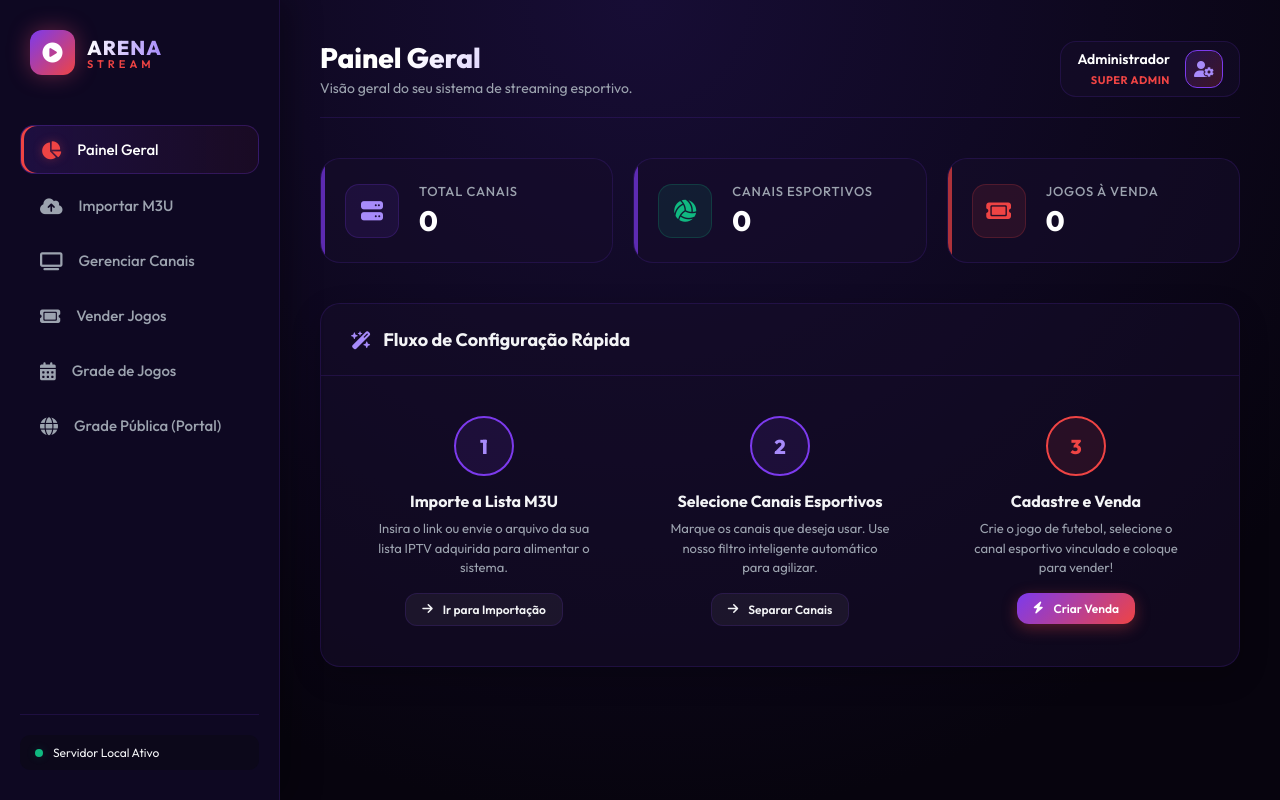
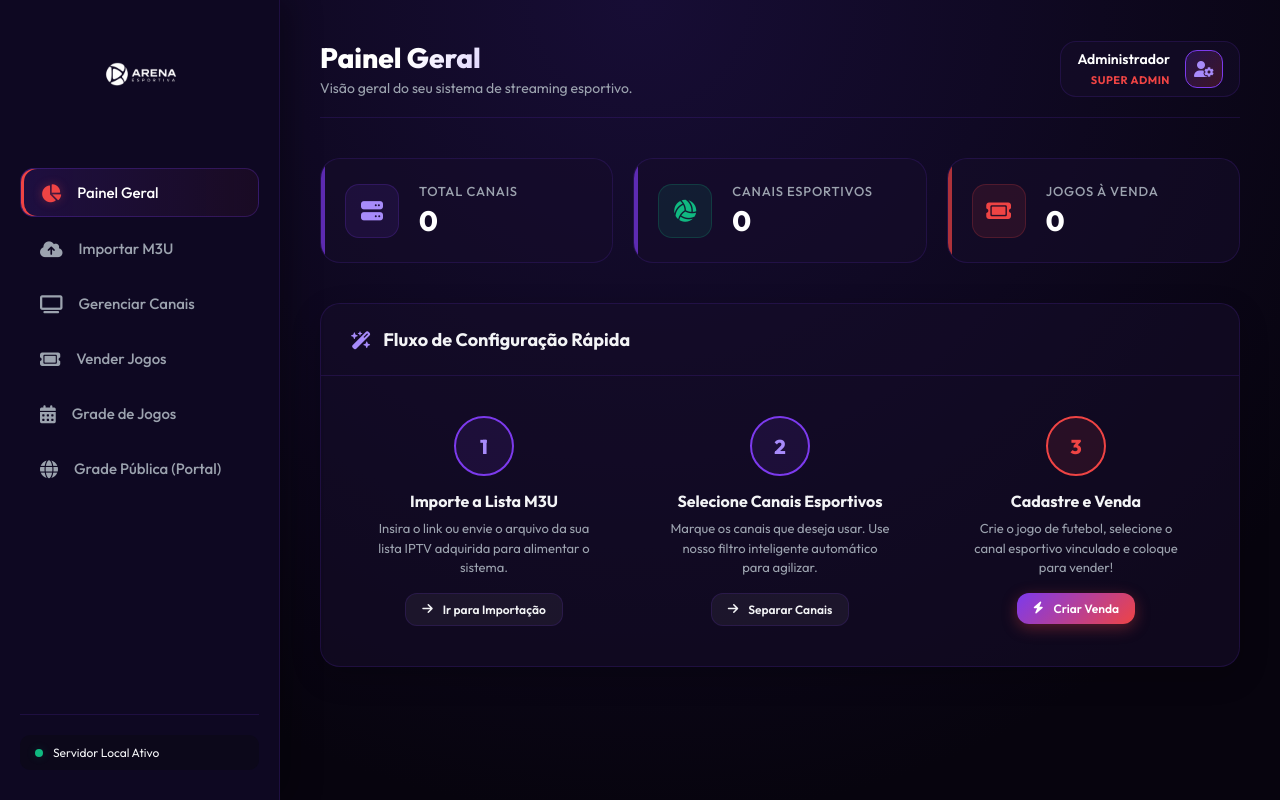
Before and after one commit to thiagodeassisbm-source/arenatv, a PHP site: page /stream/admin.php in a window 1280 px wide. Run offline with PHP 8.4, Linux system fonts and the light colour scheme; data that the repository does not hold is empty; some libraries are stand-ins or nearby versions.

Commit message:
Brand: Add new transparent Arena Esportiva logo image and resolve Webkit mask clipping bug for public portal hero banner

```diff
--- a/includes/header.php
+++ b/includes/header.php
@@ -18,14 +18,8 @@
     <div class="app-container">
         <!-- Sidebar Premium -->
         <aside class="sidebar">
-            <div class="brand">
-                <div class="logo-icon">
-                    <i class="fa-solid fa-circle-play"></i>
-                </div>
-                <div class="brand-text">
-                    <h2>ARENA</h2>
-                    <span>STREAM</span>
-                </div>
+            <div class="brand" style="justify-content: center; padding: 20px 10px;">
+                <img src="assets/images/logo.png" alt="Arena Esportiva" style="max-height: 48px; width: 100%; object-fit: contain;">
             </div>
 
             <nav class="nav-menu">
```
Also changed, not shown: assistir.php (+1 -7 lines), index.php (+3 -13 lines), assets/images/logo.png (added).
